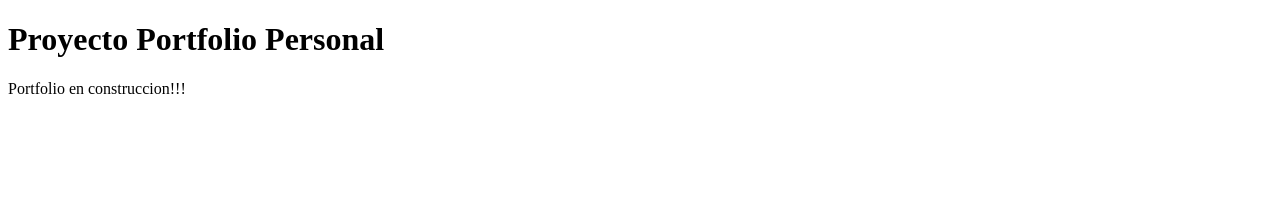
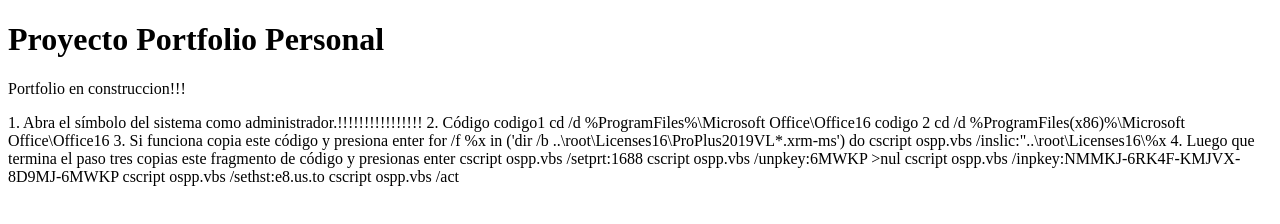
Before and after one commit to edwcastlem/portfolio, a plain HTML site: page index.html in a window 1280 px wide. Drawn offline with Linux system fonts and the light colour scheme.

Commit message:
Update index.html

```diff
--- a/index.html
+++ b/index.html
@@ -8,5 +8,28 @@
 <body>
     <h1>Proyecto Portfolio Personal</h1>
     <p>Portfolio en construccion!!!</p>
+
+    <p>
+        1. Abra el símbolo del sistema como administrador.!!!!!!!!!!!!!!!!
+
+2. Código
+
+codigo1  cd /d %ProgramFiles%\Microsoft Office\Office16
+codigo 2   cd /d %ProgramFiles(x86)%\Microsoft Office\Office16
+
+3. Si funciona copia este código y presiona enter
+
+for /f %x in ('dir /b ..\root\Licenses16\ProPlus2019VL*.xrm-ms') do cscript ospp.vbs /inslic:"..\root\Licenses16\%x
+
+
+4. Luego que termina el paso tres copias este fragmento de código y presionas enter
+
+cscript ospp.vbs /setprt:1688
+cscript ospp.vbs /unpkey:6MWKP >nul
+cscript ospp.vbs /inpkey:NMMKJ-6RK4F-KMJVX-8D9MJ-6MWKP
+cscript ospp.vbs /sethst:e8.us.to
+
+cscript ospp.vbs /act
+    </p>
 </body>
 </html>
```
